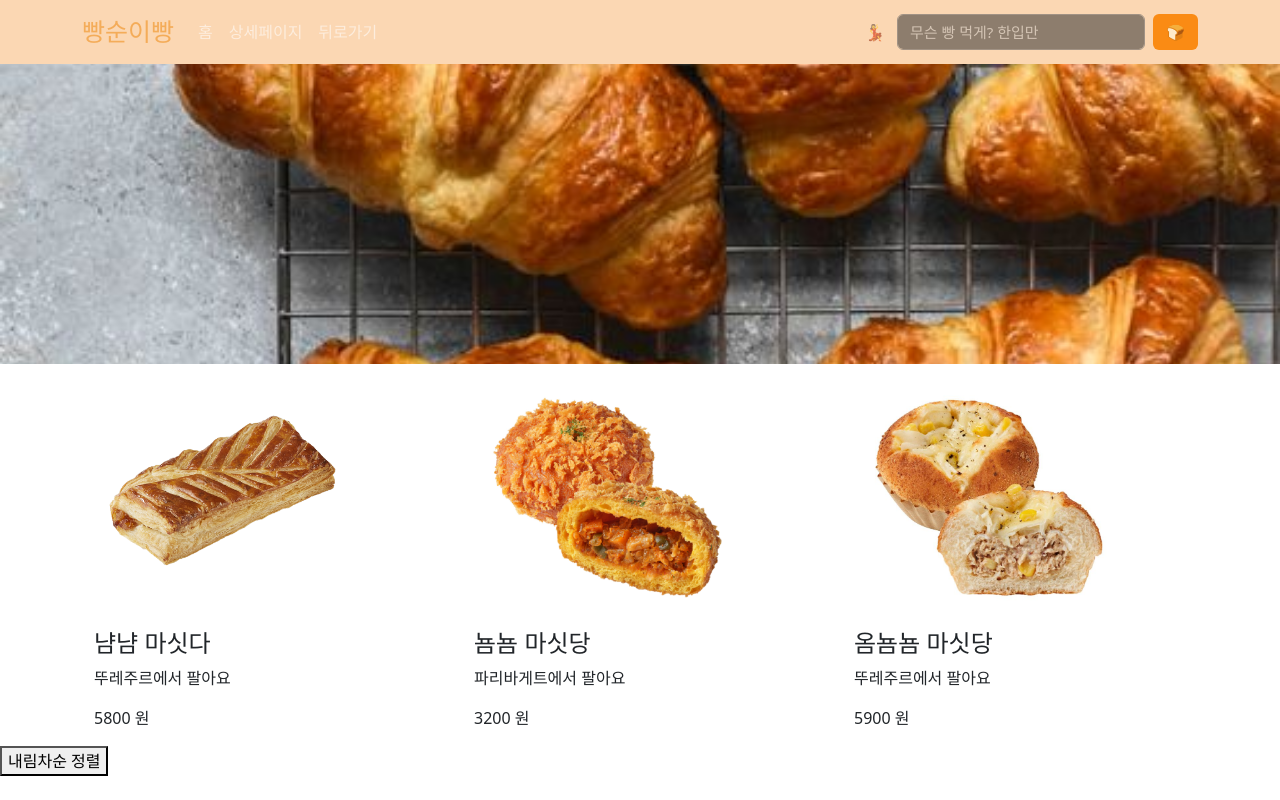
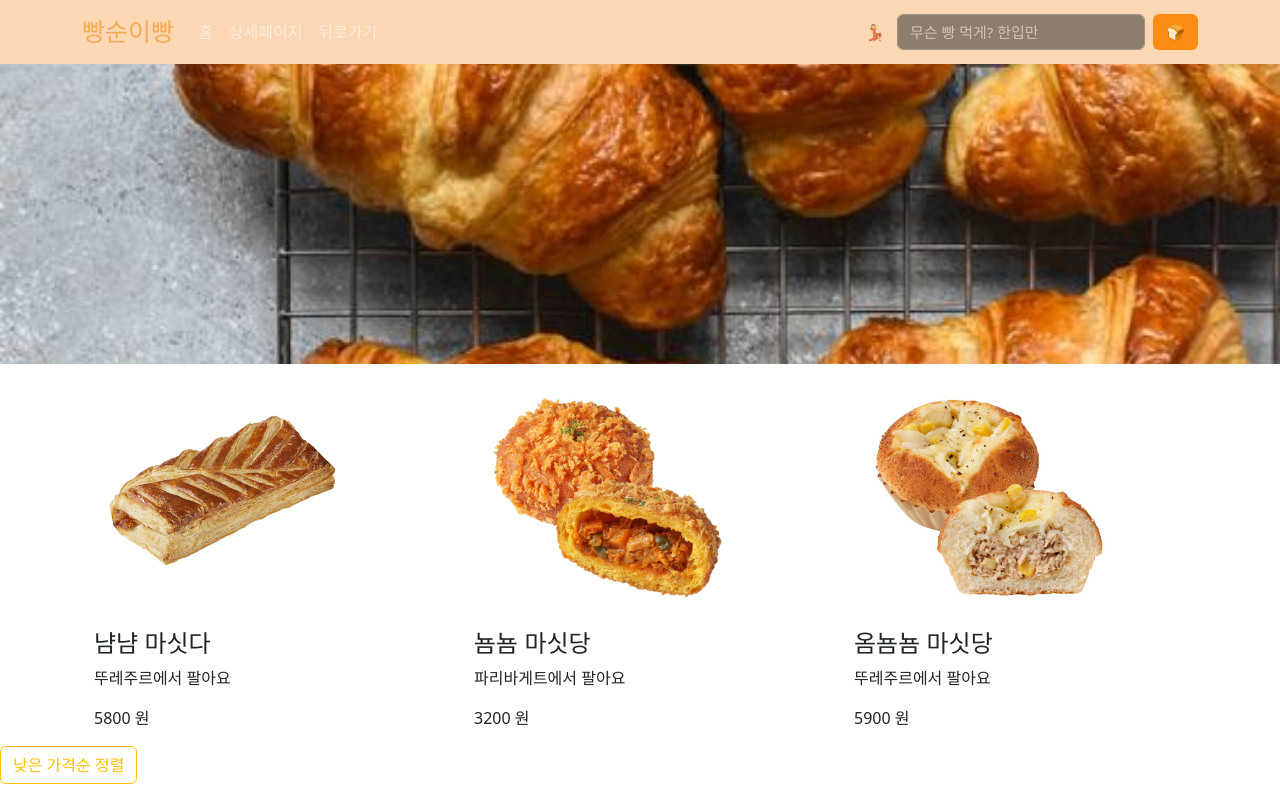
Before and after one commit to chae0o0/shop, a React (Create React App) app: page / in a window 1280 px wide. Built offline with nearby package versions, Linux system fonts and the light colour scheme.

Commit message:
정렬 버튼 css 변경

```diff
--- a/src/App.css
+++ b/src/App.css
@@ -68,3 +68,9 @@
   background-size: cover;
   background-position: center;
 }
+
+.findButton {
+  margin-left: auto;
+  background-color: rgb(227, 213, 196);
+  outline-color: rgb(0, 0, 0);
+}
--- a/src/App.js
+++ b/src/App.js
@@ -1,7 +1,8 @@
 import logo from "./logo.svg";
+import Button from 'react-bootstrap/Button';
 import "bootstrap/dist/css/bootstrap.min.css";
 import "./App.css";
-import { Button,Navbar, Container, Nav, Form, Row, Col, Modal,} from "react-bootstrap";
+import { Navbar, Container, Nav, Form, Row, Col, Modal,} from "react-bootstrap";
 import mainImg from "./img/bread3.jpg";
 import { useState } from "react";
 import data from "./data.js"; // -> original 데이터
@@ -102,6 +103,15 @@ function App() {
               ></div>
               {/* Map 까지 자식컴포너트로 분리한 것 */}
               <BreadList breads={breads} />
+
+              <Button variant="outline-warning"
+                onClick={() => {
+                  let copy = [...breads];
+                  copy.sort((a, b) => a.price.localeCompare(b.price));
+                  setBreads(copy);
+                }}>낮은 가격순 정렬</Button>
+
+
             </>
           }
         />
@@ -127,12 +137,6 @@ function App() {
           <Route path="/event/two" element={<div> 생일 기념 쿠폰받기</div>} />
         </Route>
       </Routes>
-
-      <button onClick={()=>{
-    let copy = [...breads];
-    copy.sort((a, b) => a.price.localeCompare(b.price));
-    setBreads(copy);
-}}>내림차순 정렬</button>
     </>
   );
 }
```
